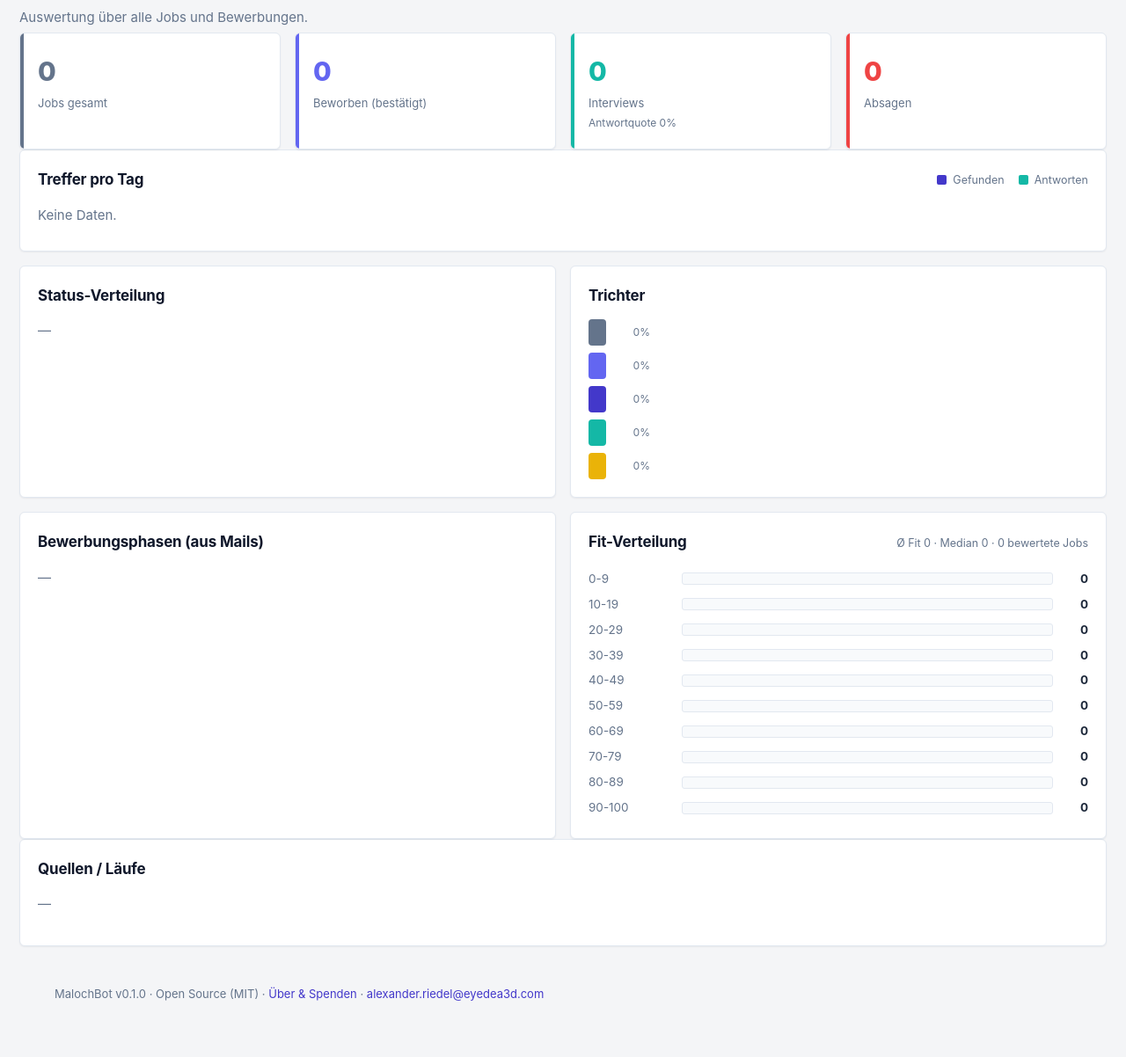
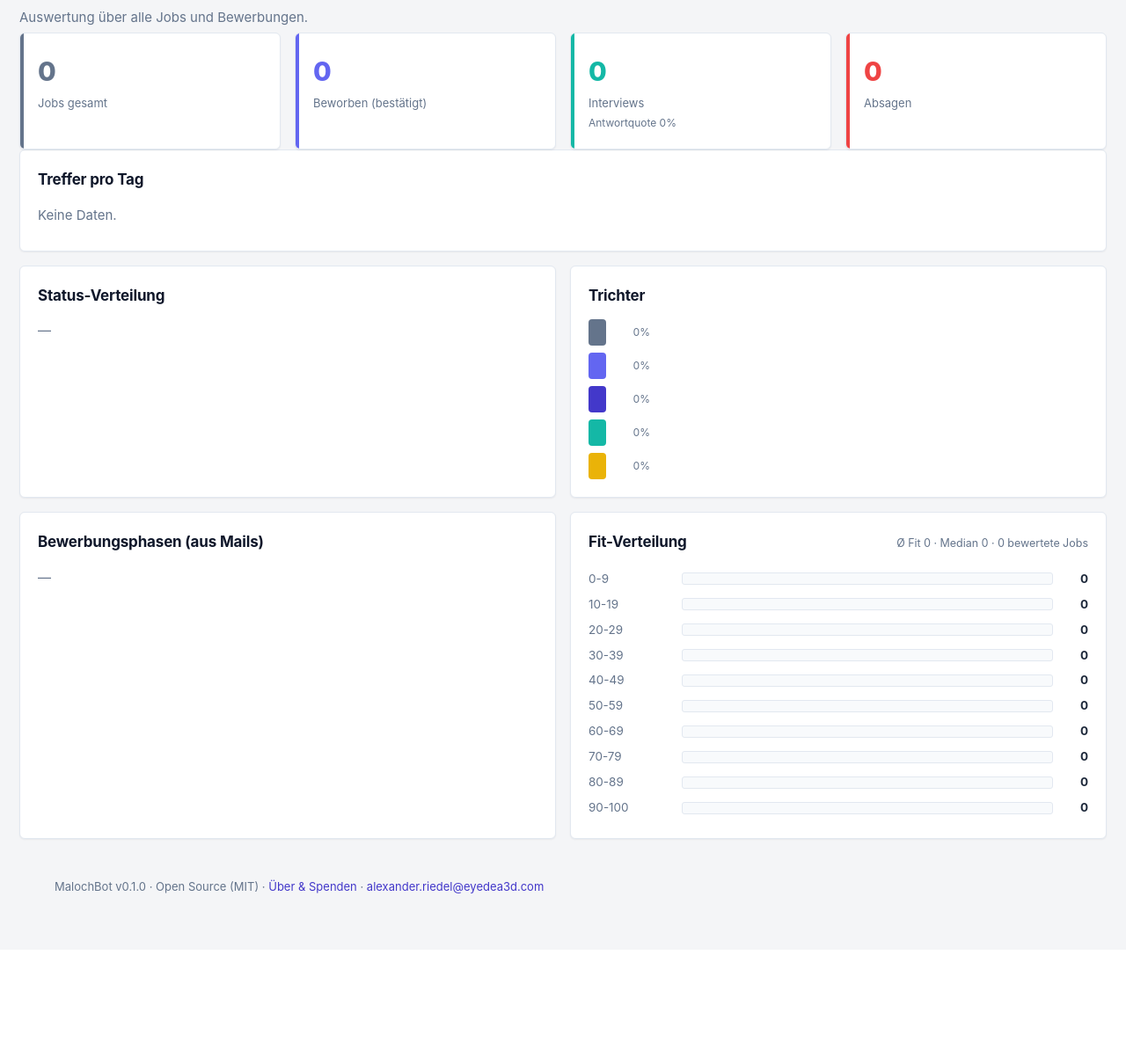
Before and after one commit to 3p1cball-code/MalochBot, a FastAPI app: page /stats in a window 1280 px wide. Shown: the part 212-1414 px from the top of the page at 88% size. After the commit the page ends 1228 px from the top, so only its background shows below. Run offline with FastAPI, Linux system fonts and the light colour scheme; data comes from the database, SQL or seed files in the repository; data that the repository does not hold is empty.

Commit message:
Statistik: nur Suchtage im Liniendiagramm, Quellen-Balken entfernt

```diff
--- a/app/main.py
+++ b/app/main.py
@@ -7,7 +7,6 @@ import shutil
 import signal
 import threading
 import time
-from datetime import date, timedelta
 
 from fastapi import FastAPI, Request, UploadFile, File, Form
 from fastapi.responses import (
@@ -220,21 +219,7 @@ def stats(request: Request):
 
     found_rows = db.query("SELECT substr(found_at,1,10) d, COUNT(*) n FROM jobs "
                           "WHERE found_at<>'' GROUP BY d ORDER BY d")
-    resp_rows = db.query("SELECT substr(response_at,1,10) d, COUNT(*) n FROM applications "
-                         "WHERE response_at<>'' GROUP BY d ORDER BY d")
-    fmap = {r["d"]: r["n"] for r in found_rows}
-    rmap = {r["d"]: r["n"] for r in resp_rows}
-    daily = []
-    keys = [k for k in list(fmap) + list(rmap) if k]
-    if keys:
-        start, end = date.fromisoformat(min(keys)), date.fromisoformat(max(keys))
-        if (end - start).days > 400:
-            start = end - timedelta(days=400)
-        cur = start
-        while cur <= end:
-            k = cur.isoformat()
-            daily.append({"d": k, "found": fmap.get(k, 0), "responses": rmap.get(k, 0)})
-            cur += timedelta(days=1)
+    daily = [{"d": r["d"], "found": r["n"]} for r in found_rows]
 
     fits = [(r["score"] or 0) for r in db.query("SELECT score FROM jobs") if (r["score"] or 0) > 0]
     fit = {("%d-%d" % (i, i + 9)): 0 for i in range(0, 90, 10)}
@@ -245,8 +230,6 @@ def stats(request: Request):
     fit_sorted = sorted(fits)
     fit_median = fit_sorted[len(fit_sorted) // 2] if fit_sorted else 0
     fit_avg = round(sum(fits) / len(fits)) if fits else 0
-
-    sources = db.query("SELECT source, COUNT(*) n FROM jobs GROUP BY source ORDER BY n DESC")
     lang = db.get_setting("language", "de")
     total = sum(status_counts.values())
     applied = sum(v for k, v in status_counts.items()
@@ -268,7 +251,6 @@ def stats(request: Request):
         "daily": daily,
         "fit": [{"label": k, "n": v} for k, v in fit.items()],
         "fit_avg": fit_avg, "fit_median": fit_median, "fit_n": len(fits),
-        "sources": [{"label": r["source"] or "?", "n": r["n"]} for r in sources],
         "funnel": [
             {"key": "found", "n": total},
             {"key": "applied", "n": applied},
--- a/app/static/app.js
+++ b/app/static/app.js
@@ -620,22 +620,16 @@ function mbFunnel(container, items) {
       '</div><div class="lbl">' + c.l + '</div>' + (c.sub ? '<div class="sub muted">' + c.sub + "</div>" : "") + "</div>";
   }).join("");
 
-  // Tages-Liniendiagramm
+  // Tages-Liniendiagramm (nur Tage mit Suchlauf)
   const daily = s.daily || [];
-  mbLineChart(document.getElementById("chart-daily"), daily, {
-    color: accent, secondColor: teal, second: true, labels: LBL,
-  });
+  mbLineChart(document.getElementById("chart-daily"), daily, { color: accent, labels: LBL, height: 260 });
   const sub = document.getElementById("daily-sub");
   if (sub && daily.length) {
     const sum = daily.reduce(function (a, p) { return a + (p.found || 0); }, 0);
     const mx = Math.max.apply(null, daily.map(function (p) { return p.found || 0; }));
-    sub.textContent = daily.length + " Tage · " + sum + " " + (LBL.found || "Treffer") + " · Ø " +
-      (sum / daily.length).toFixed(1) + "/Tag · max " + mx;
+    sub.textContent = daily.length + " Suchtage · " + sum + " " + (LBL.found || "Treffer") +
+      " · Ø " + (sum / daily.length).toFixed(1) + " · max " + mx;
   }
-  const legend = document.getElementById("daily-legend");
-  if (legend) legend.innerHTML =
-    '<span class="lg"><i style="background:' + accent + '"></i>' + (LBL.found || "Gefunden") + "</span>" +
-    '<span class="lg"><i style="background:' + teal + '"></i>' + (LBL.responses || "Antworten") + "</span>";
 
   const sc = s.status_counts, sl = s.status_labels, scol = s.status_colors;
   const statusItems = Object.keys(sc).filter(function (k) { return sc[k] > 0; }).map(function (k) {
@@ -660,6 +654,4 @@ function mbFunnel(container, items) {
   });
   const fm = document.getElementById("fit-meta");
   if (fm) fm.textContent = (LBL.fit_avg || "Ø Fit") + " " + s.fit_avg + " · " + (LBL.fit_median || "Median") + " " + s.fit_median + " · " + s.fit_n + " " + (LBL.fit_scored || "bewertet");
-
-  mbBars(document.getElementById("chart-sources"), s.sources || [], { color: accent });
 })();
--- a/app/templates/stats.html
+++ b/app/templates/stats.html
@@ -17,7 +17,6 @@
       <h2>{{ t('stats.per_day') }}</h2>
       <span class="card-sub" id="daily-sub"></span>
     </div>
-    <div class="legend-inline" id="daily-legend"></div>
   </div>
   <div id="chart-daily" class="chart-line"></div>
 </div>
@@ -46,11 +45,6 @@
     <div id="chart-fit"></div>
   </div>
 </div>
-
-<div class="card">
-  <div class="card-head"><h2>{{ t('stats.sources') }}</h2></div>
-  <div id="chart-sources"></div>
-</div>
 </div>
 
 <script>
```
